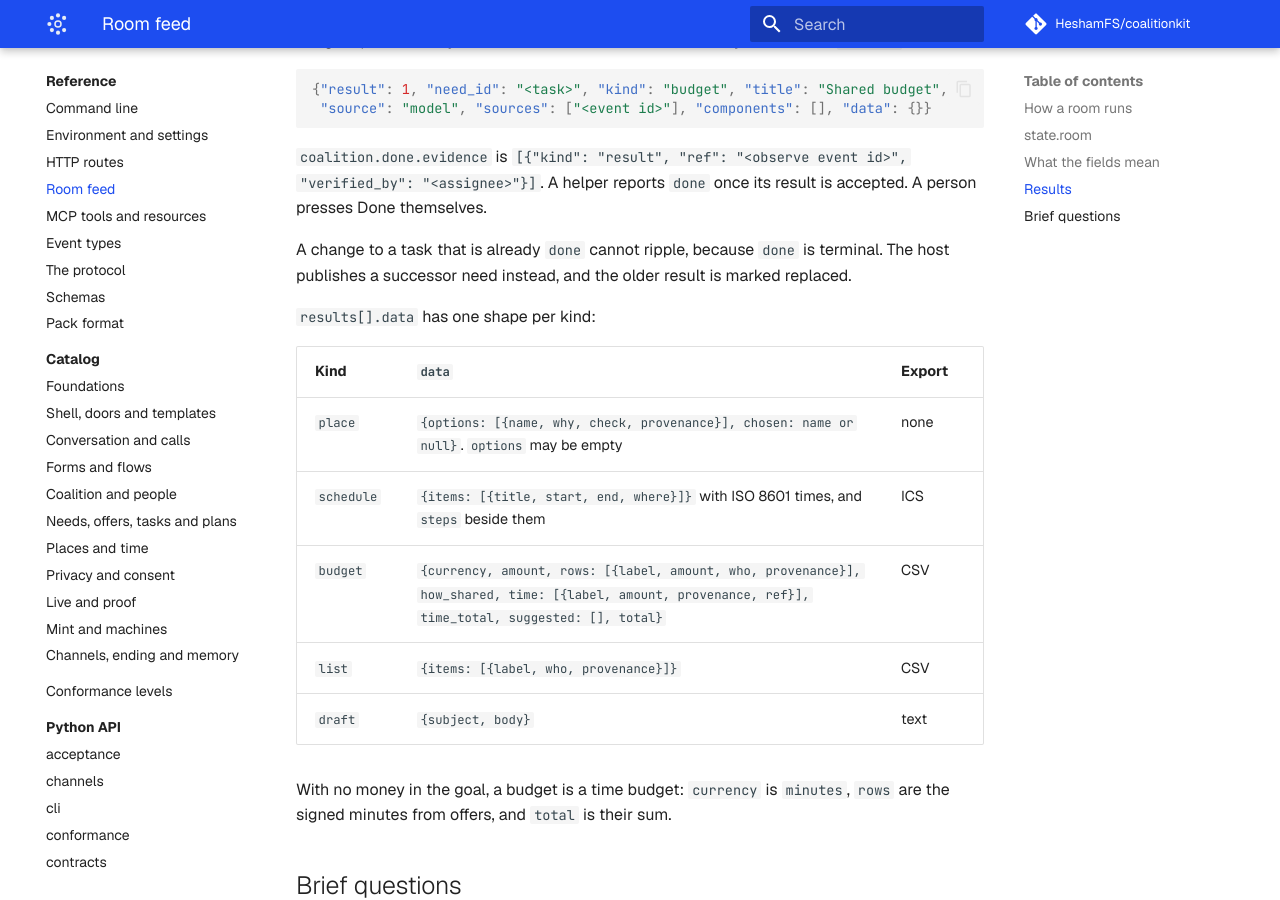
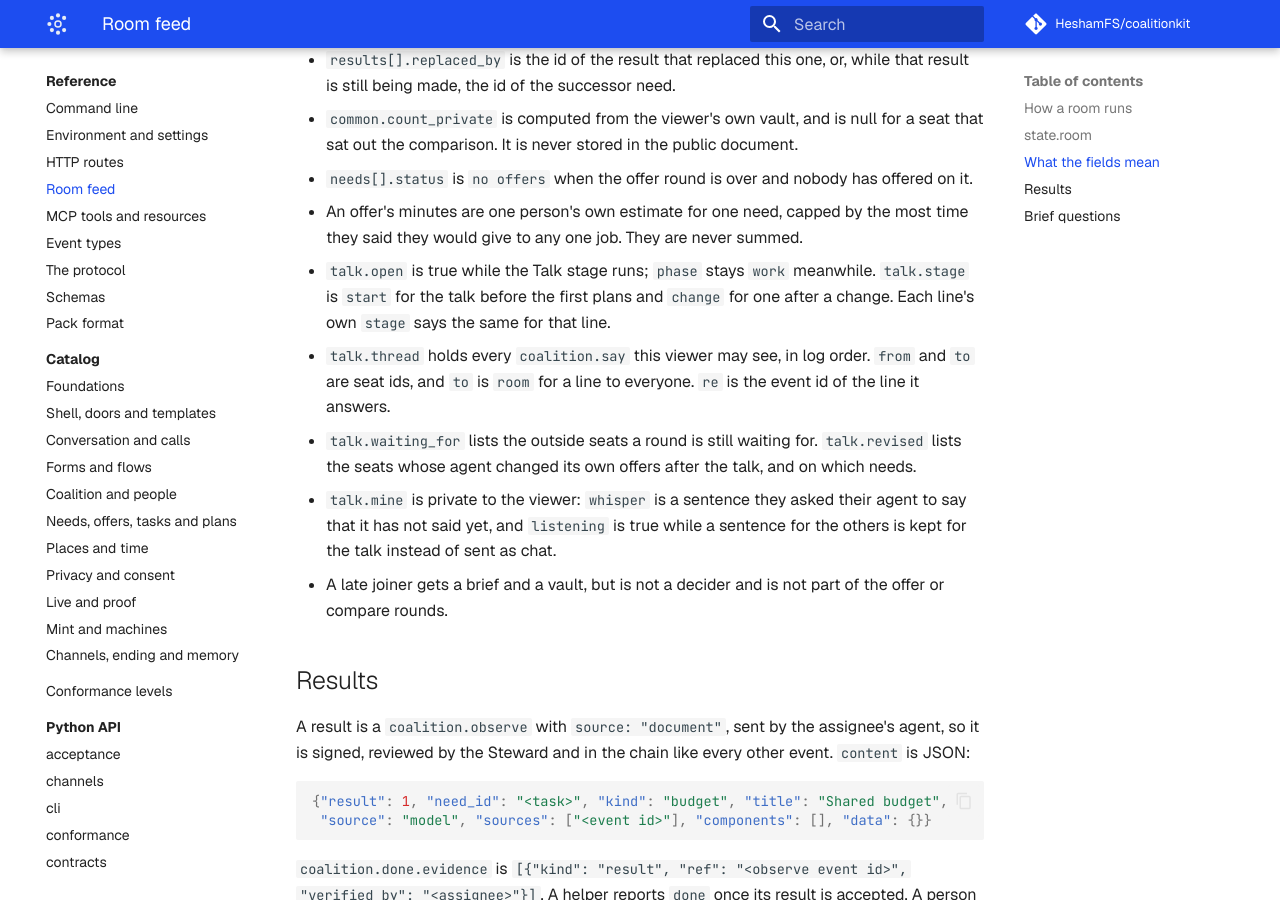
Before and after one commit to HeshamFS/coalitionkit, an MkDocs documentation site: the page built from docs/reference/room-feed.md, in a window 1280 px wide and 900 px high, scrolled down 3854 px. Built offline with MkDocs 1.6.1 and Material for MkDocs 9.7.7, drawn with Linux system fonts in a browser that asks for light colours; comment, search, counter and statistics services are not loaded; some of the changed text lies outside the part shown.

Commit message:
Document the agents' talk, and tell the agents in a talk after a change what changed

```diff
--- a/docs/reference/room-feed.md
+++ b/docs/reference/room-feed.md
@@ -12,13 +12,14 @@ A viewer follows a room over `GET /v1/feed`, a stream of server-sent events usin
 | Brief | Each seat's agent asks its person | none: answers go to the vault | 1-3 questions of closed kinds |
 | Offer | Each seat's agent | `offer` per need | Which needs, at what cost, checked against the vault |
 | Compare | Vaults | `query`, `answer`, `match` rounds | none |
+| Talk | Each seat's agent, in turn, for up to two rounds | `say`, then new `offer` from agents that change their own | One line or a pass, and the needs whose own offer to change |
 | Plans | Gardener | `propose`, `tension` | A public name and line per plan, and a private "for you" line per seat |
 | Decide | People | `decide` | none |
 | Commit | Agent asks, person signs | `commit`, `decide(commitment)`, `decide(task)` | none |
 | Make | Assignee's agent | `observe` (source `document`) holding the result, then `done` for helpers | A catalog tree per task |
 | My part | Person | `done` with evidence | none |
 | Say | Anyone | Private note, `observe` (chat) or `ripple` | Route the sentence |
-| Change | Agents, then the people asked | `ripple`, new `offer`, `propose`, `tension`, limited to who is affected | As above, for the tasks it touches |
+| Change | Agents, then the people asked | `ripple`, new `offer`, then a Talk stage, `propose`, `tension`, limited to who is affected | As above, for the tasks it touches |
 | Finish | Owner, or the deadline | `dissolve` | none |
 
 Every model step has a rule-based fallback. Each output records `source: "model"` or `"rules"`, and the screen shows it.
@@ -72,6 +73,17 @@ type Room = {
     cost: string | null; vendors: number | null;
     started_at?: string | null; ended?: boolean;
   } | null;
+  talk: {
+    open: boolean; round: number; rounds: number;
+    stage: "start" | "change" | null; waiting_for: string[];
+    thread: {
+      seq: number; id: string; from: string; to: string;
+      intent: "ask" | "answer" | "trade" | "caveat" | "agree" | "disagree";
+      text: string; re: string | null; stage: "start" | "change";
+    }[];
+    revised: { seat: string; needs: string[]; at: string }[];
+    mine: { whisper: string | null; listening: boolean };
+  };
   mine: {
     brief: {
       id: string; ask: string; why: string; component: string;
@@ -104,6 +116,10 @@ type Room = {
 - `common.count_private` is computed from the viewer's own vault, and is null for a seat that sat out the comparison. It is never stored in the public document.
 - `needs[].status` is `no offers` when the offer round is over and nobody has offered on it.
 - An offer's minutes are one person's own estimate for one need, capped by the most time they said they would give to any one job. They are never summed.
+- `talk.open` is true while the Talk stage runs; `phase` stays `work` meanwhile. `talk.stage` is `start` for the talk before the first plans and `change` for one after a change. Each line's own `stage` says the same for that line.
+- `talk.thread` holds every `coalition.say` this viewer may see, in log order. `from` and `to` are seat ids, and `to` is `room` for a line to everyone. `re` is the event id of the line it answers.
+- `talk.waiting_for` lists the outside seats a round is still waiting for. `talk.revised` lists the seats whose agent changed its own offers after the talk, and on which needs.
+- `talk.mine` is private to the viewer: `whisper` is a sentence they asked their agent to say that it has not said yet, and `listening` is true while a sentence for the others is kept for the talk instead of sent as chat.
 - A late joiner gets a brief and a vault, but is not a decider and is not part of the offer or compare rounds.
 
 ## Results
--- a/mkdocs.yml
+++ b/mkdocs.yml
@@ -102,6 +102,7 @@ nav:
       - Seats and members: concepts/seats-and-members.md
       - Helper agents: concepts/helper-agents.md
       - Needs and offers: concepts/needs-and-offers.md
+      - Agents talk: concepts/agents-talk.md
       - Briefs: concepts/briefs.md
       - Plans and fairness: concepts/plans-and-fairness.md
       - Consent by press and hold: concepts/consent.md
```
Also changed, not shown: docs/concepts/agents-talk.md (added, +72 -0 lines), docs/concepts/ripple-and-change.md (+1 -0 lines), docs/concepts/the-table.md (+4 -0 lines), docs/reference/http-routes.md (+1 -1 lines), 2 other files.
